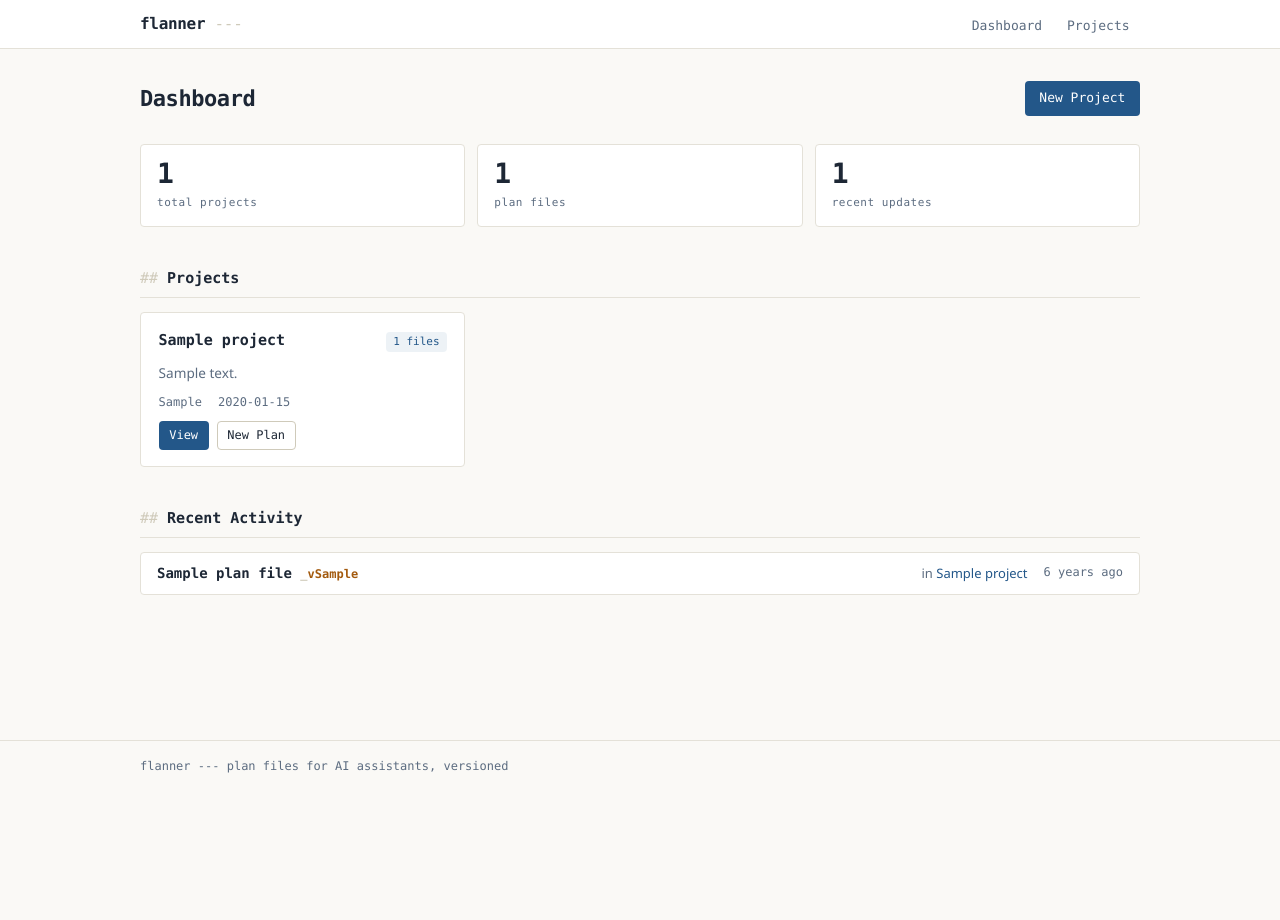
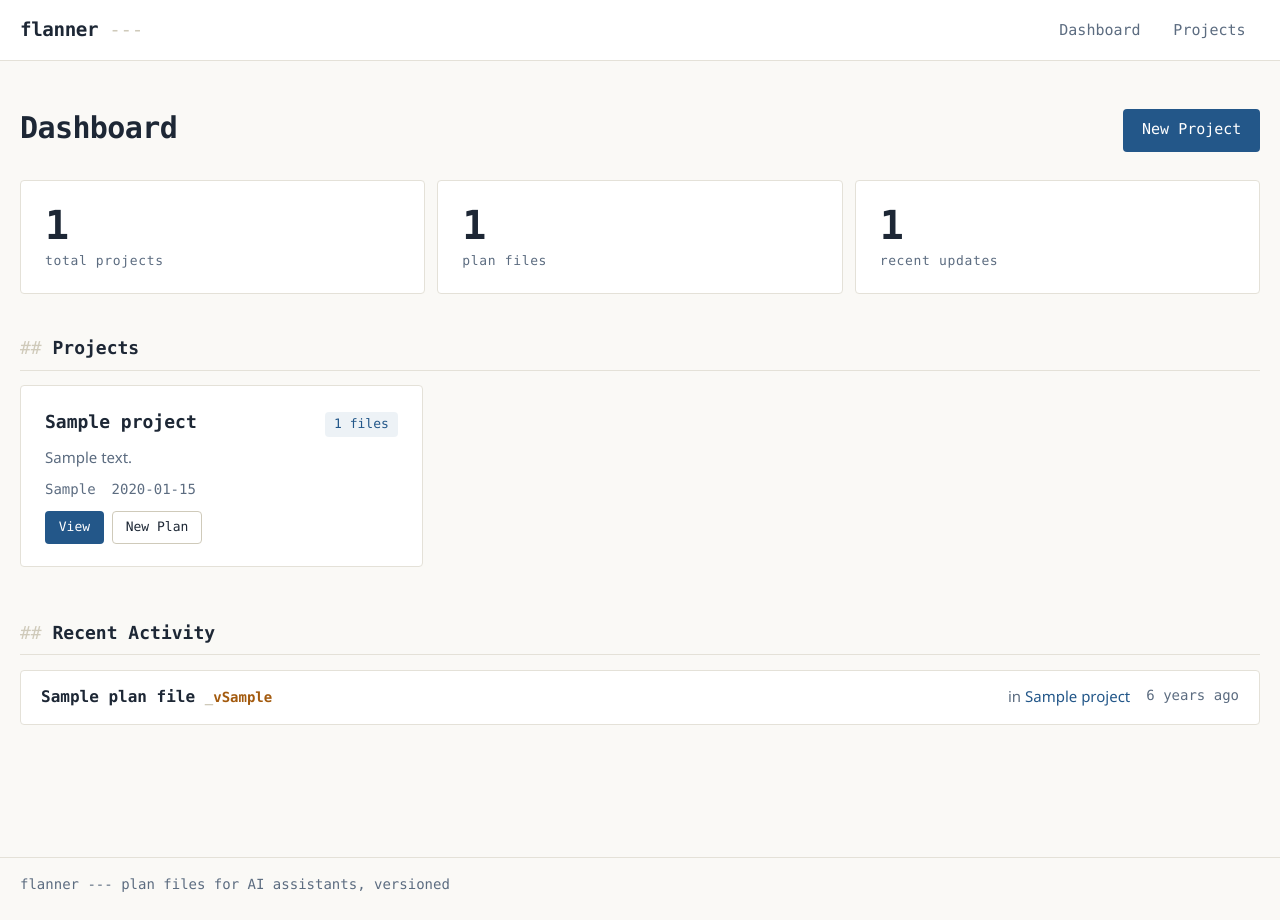
Before and after one commit to jaysonmulwa/flanner, a FastAPI app: template flanner/web/templates/dashboard.html in a window 1280 px wide. Before the commit the page ends 773 px from the top, so only its background shows below. Run offline with FastAPI, Linux system fonts and the light colour scheme; the template is opened without the code that fills it: most values are stand-ins (such as "Sample title", 1, 10 or a date in 2020).

Commit message:
style(web): fluid type scale and larger dimensions for wide displays
Base font now clamps 16px -> 19.5px with viewport width, container widens
to 1320px, and component type/padding steps up one notch across the board
(page titles 1.875rem, stat values 2.5rem, buttons 0.9375rem, 76ch reading
column). Fixed 16px on a 2667px-wide viewport read as tiny and left pages
looking empty. Light mode verified against the same token set.

```diff
--- a/flanner/web/static/css/styles.css
+++ b/flanner/web/static/css/styles.css
@@ -28,7 +28,7 @@
   --serif: Charter, "Bitstream Charter", "Sitka Text", Cambria, Georgia, serif;
 
   --radius: 4px;
-  --maxw: 1040px;
+  --maxw: 1320px;
 }
 
 @media (prefers-color-scheme: dark) {
@@ -54,11 +54,12 @@
 /* ---------------------------------------------------------------- reset */
 * { box-sizing: border-box; margin: 0; padding: 0; }
 
-html { font-size: 16px; }
+/* fluid base: 16px on laptops, ~19px on wide desktops */
+html { font-size: clamp(16px, 12.8px + 0.24vw, 19.5px); }
 
 body {
   font-family: var(--sans);
-  font-size: 0.9375rem;
+  font-size: 1rem;
   line-height: 1.55;
   color: var(--ink);
   background: var(--bg);
@@ -92,12 +93,12 @@ a:hover { text-decoration: underline; text-underline-offset: 2px; }
   display: flex;
   align-items: center;
   gap: 2rem;
-  height: 3rem;
+  height: 3.75rem;
 }
 
 .nav-brand a {
   font-family: var(--mono);
-  font-size: 1rem;
+  font-size: 1.2rem;
   font-weight: 600;
   color: var(--ink);
   letter-spacing: -0.02em;
@@ -120,16 +121,16 @@ a:hover { text-decoration: underline; text-underline-offset: 2px; }
 
 .nav-menu a {
   font-family: var(--mono);
-  font-size: 0.8125rem;
+  font-size: 0.9375rem;
   color: var(--ink-muted);
-  padding: 0.35rem 0.65rem;
+  padding: 0.5rem 0.9rem;
   border-radius: var(--radius);
 }
 .nav-menu a:hover { color: var(--ink); background: var(--accent-wash); text-decoration: none; }
 .nav-menu a.active { color: var(--accent); background: var(--accent-wash); }
 
 /* ---------------------------------------------------------------- layout */
-.main-content { flex: 1; padding: 2rem 0 4rem; }
+.main-content { flex: 1; padding: 2.75rem 0 5rem; }
 
 .footer {
   border-top: 1px solid var(--line);
@@ -137,7 +138,7 @@ a:hover { text-decoration: underline; text-underline-offset: 2px; }
 }
 .footer p {
   font-family: var(--mono);
-  font-size: 0.75rem;
+  font-size: 0.875rem;
   color: var(--ink-muted);
 }
 
@@ -152,21 +153,21 @@ a:hover { text-decoration: underline; text-underline-offset: 2px; }
 
 .page-header h1 {
   font-family: var(--mono);
-  font-size: 1.375rem;
+  font-size: 1.875rem;
   font-weight: 600;
   letter-spacing: -0.02em;
   overflow-wrap: anywhere;
 }
 
-.page-subtitle { color: var(--ink-muted); font-size: 0.875rem; margin-top: 0.2rem; }
+.page-subtitle { color: var(--ink-muted); font-size: 1rem; margin-top: 0.2rem; }
 
 .header-actions { display: flex; gap: 0.5rem; }
 
 /* section headings carry the markdown ## prefix */
-.content-section { margin-bottom: 2.5rem; }
+.content-section { margin-bottom: 3.25rem; }
 .content-section > h2 {
   font-family: var(--mono);
-  font-size: 0.9375rem;
+  font-size: 1.125rem;
   font-weight: 600;
   color: var(--ink);
   margin-bottom: 0.9rem;
@@ -185,8 +186,8 @@ a:hover { text-decoration: underline; text-underline-offset: 2px; }
   align-items: center;
   gap: 0.4rem;
   font-family: var(--mono);
-  font-size: 0.8125rem;
-  padding: 0.4rem 0.85rem;
+  font-size: 0.9375rem;
+  padding: 0.55rem 1.1rem;
   border: 1px solid transparent;
   border-radius: var(--radius);
   cursor: pointer;
@@ -208,12 +209,12 @@ a:hover { text-decoration: underline; text-underline-offset: 2px; }
 .btn-danger { background: transparent; color: var(--err); border-color: var(--err); }
 .btn-danger:hover { background: var(--err); color: var(--bg-raised); }
 
-.btn-sm { font-size: 0.75rem; padding: 0.25rem 0.6rem; }
+.btn-sm { font-size: 0.8125rem; padding: 0.35rem 0.8rem; }
 
 /* ---------------------------------------------------------------- stats */
 .stats-grid {
   display: grid;
-  grid-template-columns: repeat(auto-fit, minmax(180px, 1fr));
+  grid-template-columns: repeat(auto-fit, minmax(220px, 1fr));
   gap: 0.75rem;
   margin-bottom: 2.5rem;
 }
@@ -222,12 +223,12 @@ a:hover { text-decoration: underline; text-underline-offset: 2px; }
   background: var(--bg-raised);
   border: 1px solid var(--line);
   border-radius: var(--radius);
-  padding: 0.9rem 1rem;
+  padding: 1.4rem 1.5rem;
 }
 
 .stat-value {
   font-family: var(--mono);
-  font-size: 1.75rem;
+  font-size: 2.5rem;
   font-weight: 600;
   letter-spacing: -0.03em;
   line-height: 1.1;
@@ -235,7 +236,7 @@ a:hover { text-decoration: underline; text-underline-offset: 2px; }
 
 .stat-label {
   font-family: var(--mono);
-  font-size: 0.6875rem;
+  font-size: 0.8125rem;
   text-transform: lowercase;
   letter-spacing: 0.05em;
   color: var(--ink-muted);
@@ -260,15 +261,15 @@ a:hover { text-decoration: underline; text-underline-offset: 2px; }
 /* ---------------------------------------------------------------- cards */
 .projects-grid {
   display: grid;
-  grid-template-columns: repeat(auto-fill, minmax(290px, 1fr));
-  gap: 0.75rem;
+  grid-template-columns: repeat(auto-fill, minmax(360px, 1fr));
+  gap: 1rem;
 }
 
 .project-card {
   background: var(--bg-raised);
   border: 1px solid var(--line);
   border-radius: var(--radius);
-  padding: 1rem 1.1rem;
+  padding: 1.4rem 1.5rem;
   display: flex;
   flex-direction: column;
   gap: 0.6rem;
@@ -285,7 +286,7 @@ a:hover { text-decoration: underline; text-underline-offset: 2px; }
 
 .project-header h3 {
   font-family: var(--mono);
-  font-size: 0.9375rem;
+  font-size: 1.125rem;
   font-weight: 600;
   overflow-wrap: anywhere;
 }
@@ -294,7 +295,7 @@ a:hover { text-decoration: underline; text-underline-offset: 2px; }
 
 .project-description {
   color: var(--ink-muted);
-  font-size: 0.85rem;
+  font-size: 0.9375rem;
   flex: 1;
 }
 
@@ -303,7 +304,7 @@ a:hover { text-decoration: underline; text-underline-offset: 2px; }
   gap: 1rem;
   flex-wrap: wrap;
   font-family: var(--mono);
-  font-size: 0.75rem;
+  font-size: 0.8125rem;
   color: var(--ink-muted);
 }
 
@@ -312,8 +313,8 @@ a:hover { text-decoration: underline; text-underline-offset: 2px; }
 /* ---------------------------------------------------------------- badges */
 .badge {
   font-family: var(--mono);
-  font-size: 0.6875rem;
-  padding: 0.1rem 0.45rem;
+  font-size: 0.8125rem;
+  padding: 0.15rem 0.55rem;
   border-radius: var(--radius);
   background: var(--accent-wash);
   color: var(--accent);
@@ -326,7 +327,7 @@ a:hover { text-decoration: underline; text-underline-offset: 2px; }
 .activity-version,
 .version-suffix {
   font-family: var(--mono);
-  font-size: 0.75rem;
+  font-size: 0.875rem;
   font-weight: 600;
   color: var(--vmark);
 }
@@ -336,7 +337,7 @@ a:hover { text-decoration: underline; text-underline-offset: 2px; }
   align-items: center;
   gap: 0.3rem;
   font-family: var(--mono);
-  font-size: 0.75rem;
+  font-size: 0.875rem;
   color: var(--ink-muted);
 }
 
@@ -348,7 +349,7 @@ a:hover { text-decoration: underline; text-underline-offset: 2px; }
 }
 
 .activity-item {
-  padding: 0.6rem 1rem;
+  padding: 0.9rem 1.25rem;
 }
 .activity-item + .activity-item { border-top: 1px solid var(--line); }
 
@@ -360,7 +361,7 @@ a:hover { text-decoration: underline; text-underline-offset: 2px; }
   flex-wrap: wrap;
 }
 
-.activity-title { font-family: var(--mono); font-size: 0.875rem; }
+.activity-title { font-family: var(--mono); font-size: 1rem; }
 .activity-title a { color: var(--ink); font-weight: 600; }
 .activity-title a:hover { color: var(--accent); }
 .activity-title .activity-version::before { content: "_"; color: var(--line-strong); }
@@ -368,10 +369,10 @@ a:hover { text-decoration: underline; text-underline-offset: 2px; }
 .activity-meta {
   display: flex;
   gap: 1rem;
-  font-size: 0.8125rem;
+  font-size: 0.9375rem;
   color: var(--ink-muted);
 }
-.activity-time { font-family: var(--mono); font-size: 0.75rem; }
+.activity-time { font-family: var(--mono); font-size: 0.875rem; }
 
 /* ---------------------------------------------------------------- alerts */
 .alert {
```
Also changed, not shown: other parts of flanner/web/static/css/styles.css (+38 -38 lines).
